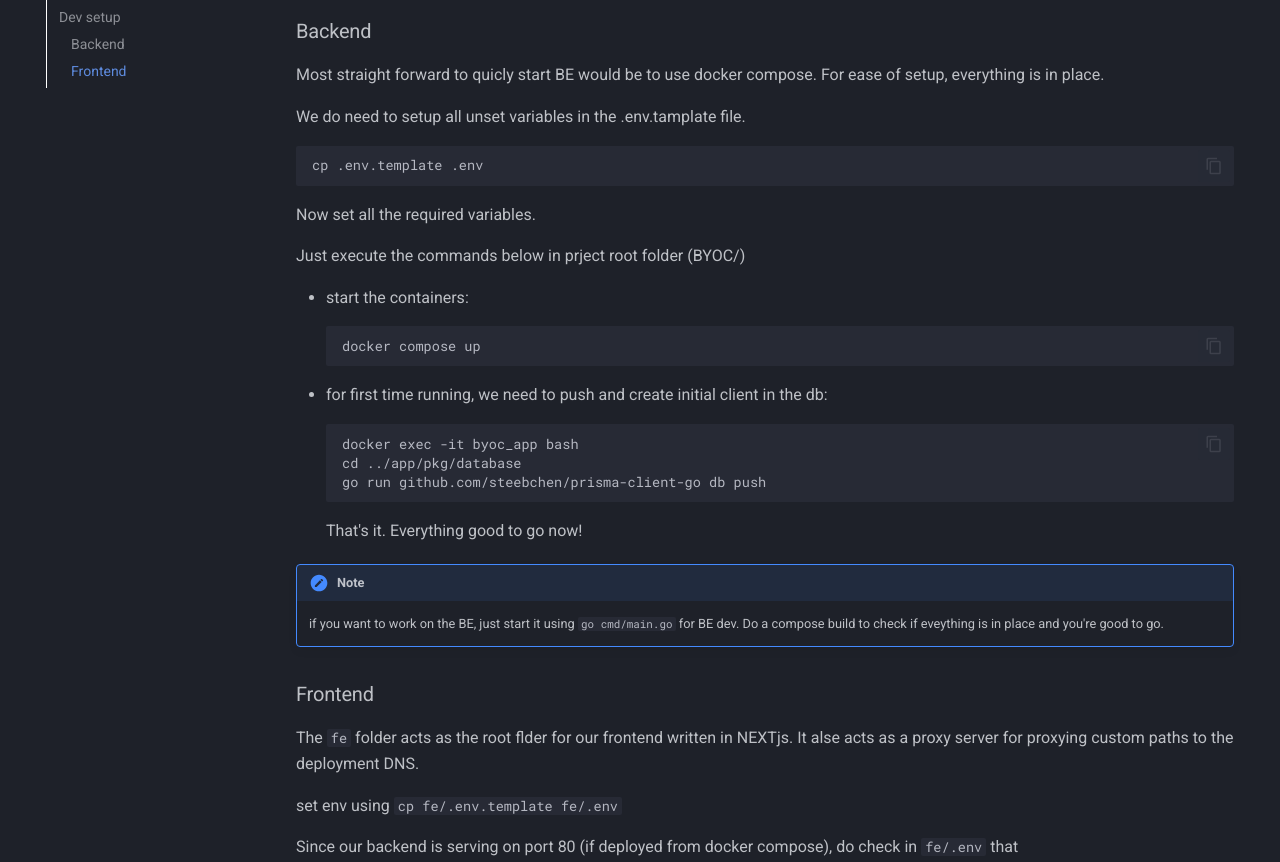
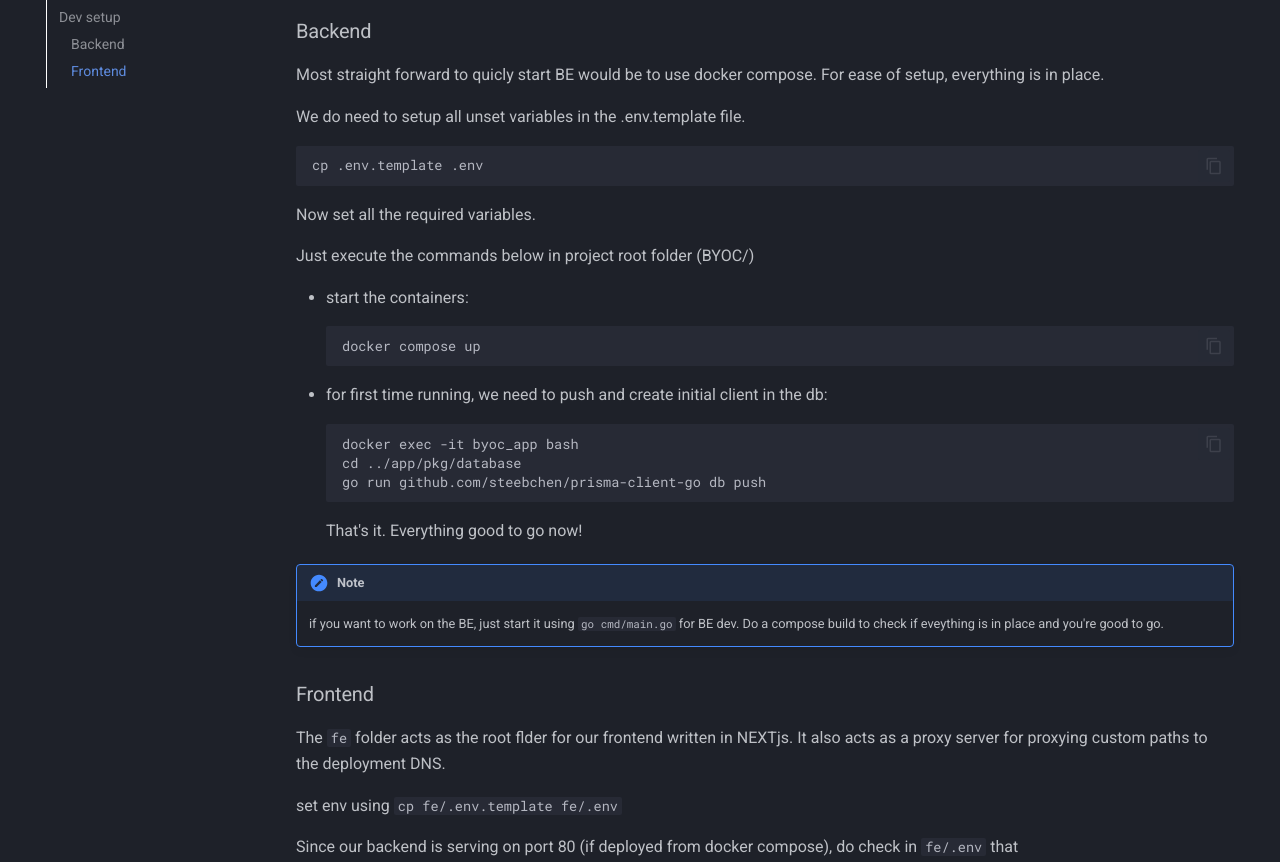
Before and after one commit to g4ze/byoc, an MkDocs documentation site: the page built from docs/setup.md, in a window 1280 px wide and 1400 px high, scrolled down 1086 px. Shown: the part 226-1088 px from the top of the window. Built offline with MkDocs 1.6.1 and Material for MkDocs 9.7.7, drawn with Linux system fonts in a browser that asks for light colours; comment, search, counter and statistics services are not loaded; some of the changed text lies outside the part shown.

Commit message:
Update setup.md
Updated few typos in the .md file.

````diff
--- a/docs/setup.md
+++ b/docs/setup.md
@@ -28,14 +28,14 @@ For Frontend based development, it is recommended to build and run the backend u
 ### Backend
 Most straight forward to quicly start BE would be to use docker compose. For ease of setup, everything is in place.
 
-We do need to setup all unset variables in the .env.tamplate file.
+We do need to setup all unset variables in the .env.template file.
 ```
 cp .env.template .env
 ```
 Now set all the required variables.
 
 
-Just execute the commands below in prject root folder (BYOC/)
+Just execute the commands below in project root folder (BYOC/)
 
 - start the containers:
 ```
@@ -53,7 +53,7 @@ That's it. Everything good to go now!
     if you want to work on the BE, just start it using `go cmd/main.go` for BE dev. Do a compose build to check if eveything is in place and you're good to go.
 
 ### Frontend
-The `fe` folder acts as the root flder for our frontend written in NEXTjs. It alse acts as a proxy server for proxying custom paths to the deployment DNS.
+The `fe` folder acts as the root flder for our frontend written in NEXTjs. It also acts as a proxy server for proxying custom paths to the deployment DNS.
 
 set env using `cp fe/.env.template fe/.env`
 
````
Also changed, not shown: other parts of docs/setup.md (+1 -1 lines).
